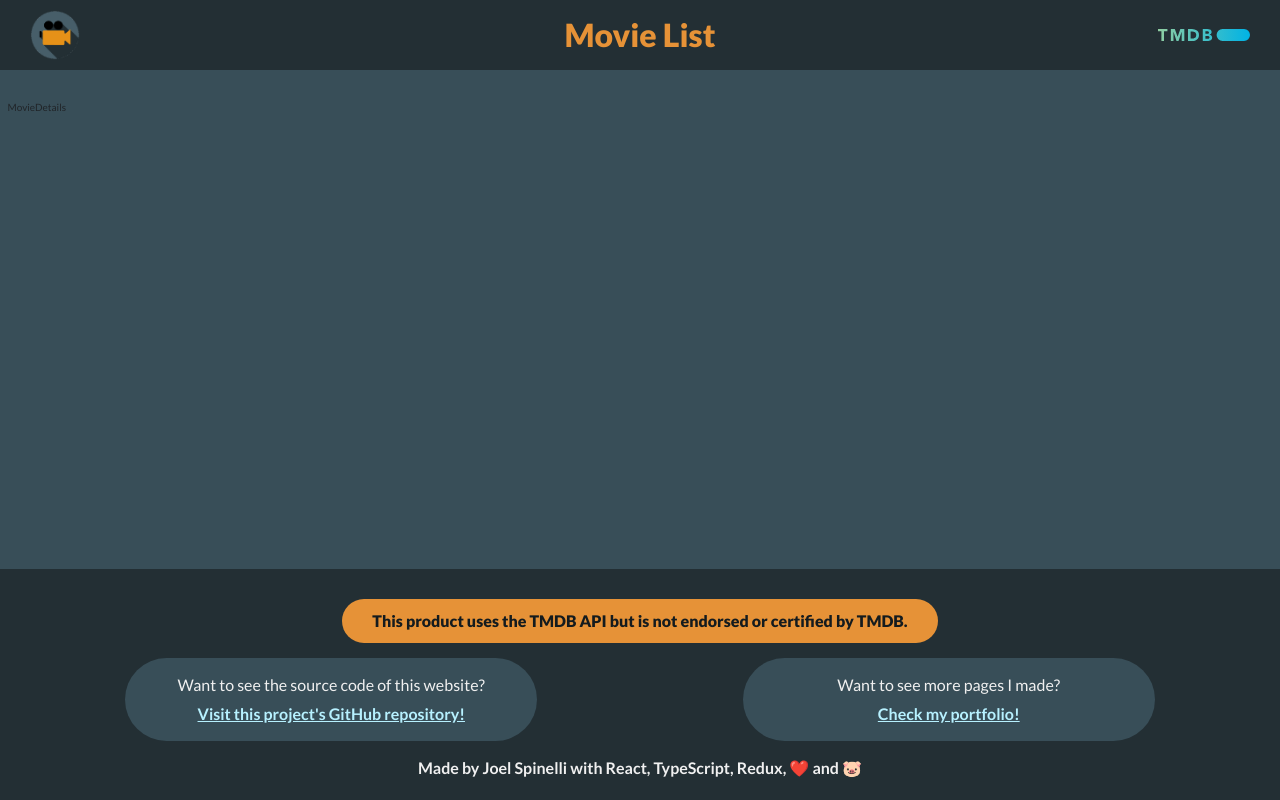
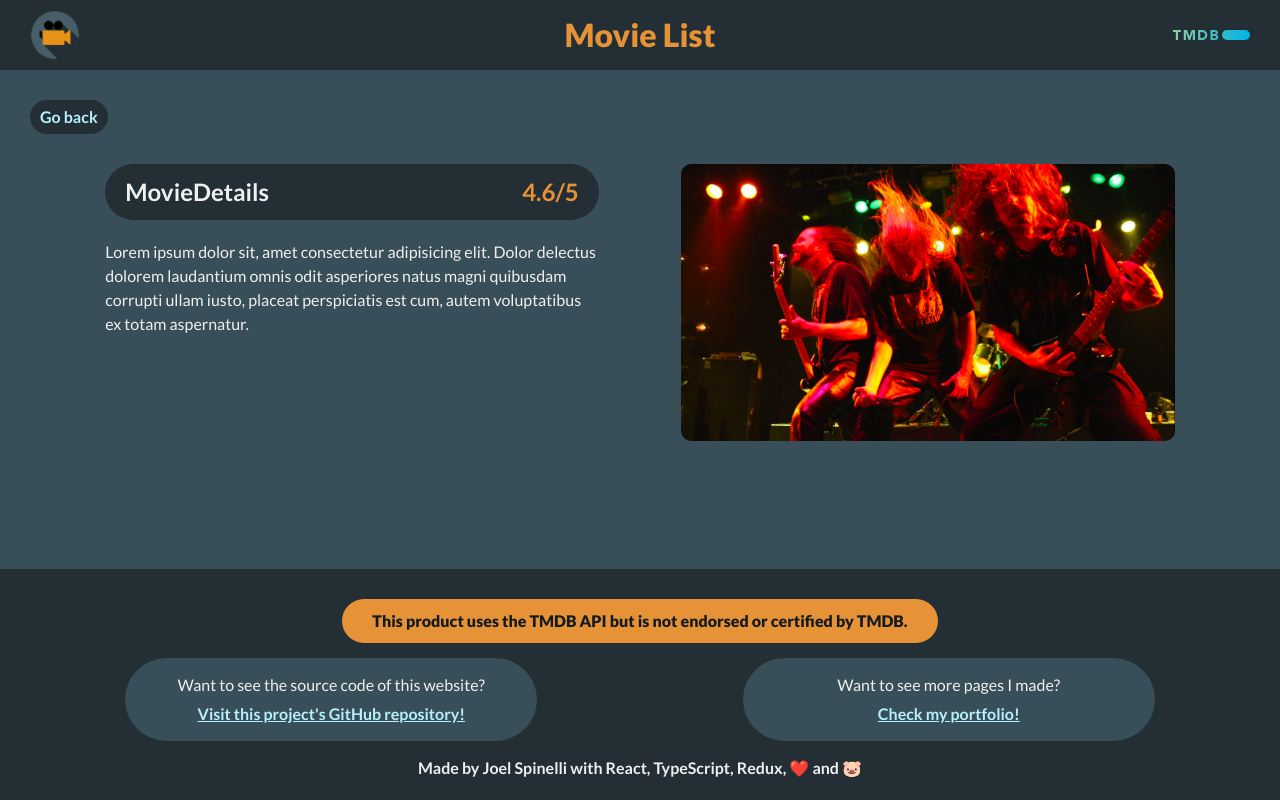
Before and after one commit to joelspi97/movie-finder, a React (Create React App) app: page /details in a window 1280 px wide. Built offline with nearby package versions, Linux system fonts and the light colour scheme.

Commit message:
added styles and html structure for MovieDetails component

```diff
--- a/src/components/MovieDetails.tsx
+++ b/src/components/MovieDetails.tsx
@@ -1,10 +1,29 @@
+import { Col, Row } from 'react-bootstrap';
 import { connect } from 'react-redux';
 import '../scss/components/MovieDetails.scss';
+import dummyImg from '../assets/dummy-image.png';
+import { Link } from 'react-router-dom';
 
 function MovieDetails() {
     return (
-        <div>
-            MovieDetails
+        <div className="movie-details container-fluid">
+            <Row className="mb-5">
+                <div className="movie-details__link-wrapper">
+                    <Link to="/">Go back</Link>
+                </div>
+            </Row>
+            <Row className="justify-content-evenly">
+                <Col lg={5} className="mb-4 mb-lg-0">
+                    <div className="movie-details__header rounded-pill">
+                        <h2>MovieDetails</h2>
+                        <div>4.6/5</div>
+                    </div>
+                    <p>Lorem ipsum dolor sit, amet consectetur adipisicing elit. Dolor delectus dolorem laudantium omnis odit asperiores natus magni quibusdam corrupti ullam iusto, placeat perspiciatis est cum, autem voluptatibus ex totam aspernatur.</p>
+                </Col>
+                <Col lg={5} className="text-center">
+                    <img src={dummyImg} alt="" />
+                </Col>
+            </Row>
         </div>
     );
 };
--- a/src/scss/components/MovieDetails.scss
+++ b/src/scss/components/MovieDetails.scss
@@ -1,5 +1,65 @@
 @import '../abstracts/variables.scss';
+@import '../abstracts/mixins/breakpoint.scss';
 
-.movie-details {
+.movie-details.container-fluid {
+    padding: 0 3rem 3rem;
 
+    .movie-details__link-wrapper {
+        background-color: $dark-grey;
+        border-radius: 2.5rem;
+        width: fit-content;
+        padding: 0.5rem 1rem;
+
+        a {
+            color: $light-blue;
+            font-size: map-get($fs, 'md');
+            font-weight: 700;
+            text-decoration: none;
+            transition: color $transition ease-in-out;
+
+            &:hover,
+            &:focus {
+                color: $orange;
+            }
+        }
+    }
+
+    .movie-details__header {
+        align-items: center;
+        background-color: $dark-grey;
+        color: $white;
+        display: flex;
+        justify-content: space-between;
+        margin-bottom: 2rem;
+        padding: 1rem 2rem;
+
+        h2,
+        div {
+            font-size: map-get($fs, 'lg');
+            font-weight: 700;
+            margin-bottom: 0;
+        }
+
+        div {
+            color: $orange;
+        }
+    }
+
+    p {
+        color: $white;
+        font-size: map-get($fs, 'md');
+    }
+
+    img {
+        border-radius: 1rem;
+        width: 100%;
+
+        @include breakpoint(map-get($project-bp, 'lg')) {
+            width: 75%;
+        }
+
+        @include breakpoint(map-get($project-bp, 'sm')) {
+            width: 100%;
+        }
+    }
 }
--- a/src/scss/core/resets.scss
+++ b/src/scss/core/resets.scss
@@ -24,3 +24,7 @@ body {
     height: 100%;
     flex-direction: column;
 }
+
+main {
+    background-color: $light-grey;
+}
--- a/src/scss/layout/Header.scss
+++ b/src/scss/layout/Header.scss
@@ -52,7 +52,7 @@
     .header__attribution-img {
         grid-column: 3;
         justify-self: self-end;
-        height: 1.2rem;
+        height: 1rem;
         width: auto;
     }
 }
```
